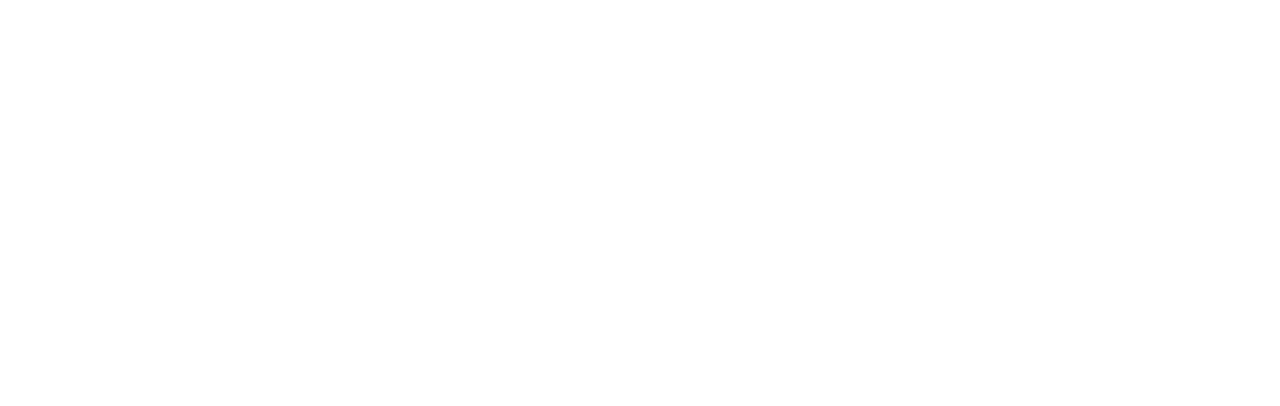
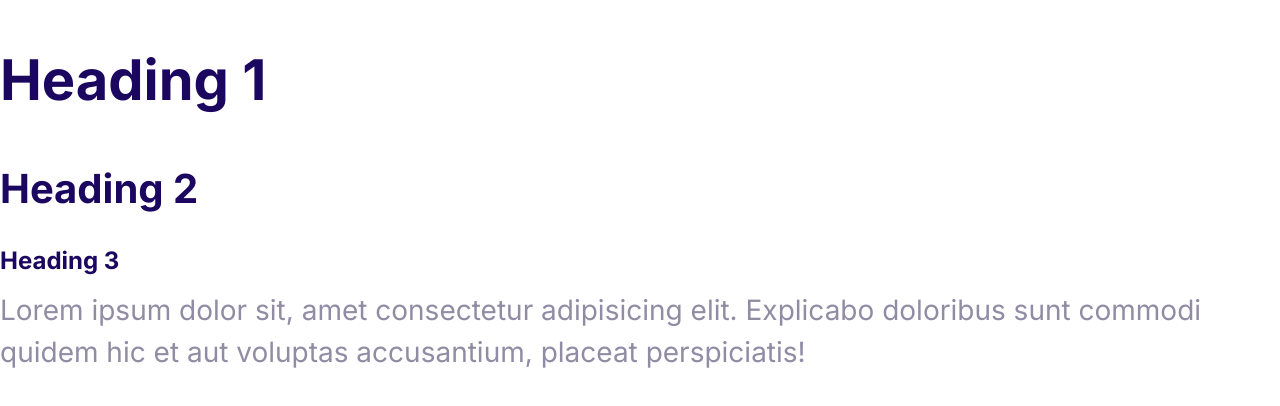
Before and after one commit to Marwan1hesham/moshify, a plain HTML site: page index.html in a window 1280 px wide. Drawn offline with Linux system fonts and the light colour scheme.

Commit message:
Define the styles for the fonts.

```diff
--- a/css/styles.css
+++ b/css/styles.css
@@ -5,3 +5,53 @@
     --color-headings: #1b0760;
     --color-body: #918ca4;
 }
+
+html {
+    font-size: 62.5%;
+}
+
+body {
+    font-family: Inter, Arial, Helvetica, sans-serif;
+    font-size: 2.4rem;
+    line-height: 1.5;
+    color: var(--color-body);
+}
+
+h1, h2, h3 {
+    color: var(--color-headings);
+    margin-bottom: 1rem;
+}
+
+h1 {
+    font-size: 7rem;
+}
+
+h2 {
+    font-size: 4rem;
+}
+
+h3 {
+    font-size: 3rem;
+}
+
+p {
+    margin-top: 0;
+}
+
+@media screen and (min-width: 1024px) {
+    body {
+        font-size: 2.8rem;
+    }
+
+    h1 {
+        font-size: 8rem;
+    }
+
+    h2 {
+        font-size: 4rem;
+    }
+
+    h3 {
+        font-size: 2.4rem;
+    }
+}
--- a/index.html
+++ b/index.html
@@ -1,13 +1,26 @@
 <!DOCTYPE html>
 <html lang="en">
-<head>
-    <meta charset="UTF-8">
-    <meta name="viewport" content="width=device-width, initial-scale=1.0">
+  <head>
+    <meta charset="UTF-8" />
+    <meta name="viewport" content="width=device-width, initial-scale=1.0" />
     <title>Document</title>
-    <link rel="stylesheet" href="css/styles.css">
-    <link rel="stylesheet" href="css/normalize.css">
-</head>
-<body>
-
-</body>
+    <link rel="preconnect" href="https://fonts.googleapis.com" />
+    <link rel="preconnect" href="https://fonts.gstatic.com" crossorigin />
+    <link
+      href="https://fonts.googleapis.com/css2?family=Inter:ital,opsz,wght@0,14..32,100..900;1,14..32,100..900&display=swap"
+      rel="stylesheet"
+    />
+    <link rel="stylesheet" href="css/styles.css" />
+    <link rel="stylesheet" href="css/normalize.css" />
+  </head>
+  <body>
+    <h1>Heading 1</h1>
+    <h2>Heading 2</h2>
+    <h3>Heading 3</h3>
+    <p>
+      Lorem ipsum dolor sit, amet consectetur adipisicing elit. Explicabo
+      doloribus sunt commodi quidem hic et aut voluptas accusantium, placeat
+      perspiciatis!
+    </p>
+  </body>
 </html>
```
